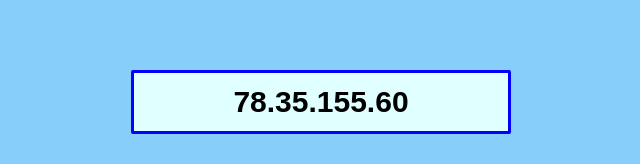
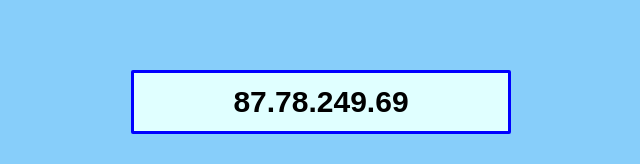
Before and after one commit to dkaang/dkaang.github.io, a plain HTML site: page index.html in a window 1280 px wide. Shown: the part 363-527 px from the top of the page, 319-959 px from the left. Drawn offline with Linux system fonts and the light colour scheme.

Commit message:
Update index.html

```diff
--- a/index.html
+++ b/index.html
@@ -13,7 +13,7 @@
 
 
 
-    <input id="myInp" type="text" value="78.35.155.60" readonly> <br>
+    <input id="myInp" type="text" value="87.78.249.69" readonly> <br>
 
 
 
```
